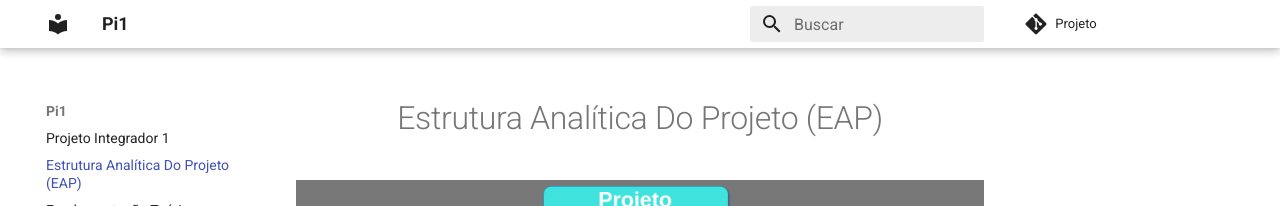
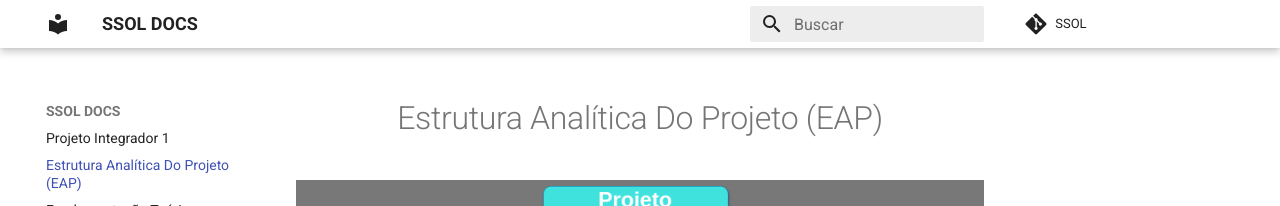
Before and after one commit to ssol-organization/Wiki, an MkDocs documentation site: the page built from docs/eap.md, in a window 1280 px wide. Shown: the top 206 px of the page. Built offline with MkDocs 1.6.1 and Material for MkDocs 9.7.7, drawn with Linux system fonts in a browser that asks for light colours; comment, search, counter and statistics services are not loaded.

Commit message:
Update mkdocs.yml

```diff
--- a/mkdocs.yml
+++ b/mkdocs.yml
@@ -1,4 +1,4 @@
-site_name: Pi1
+site_name: SSOL DOCS
 dev_addr: '0.0.0.0:8000'
 theme:
     name: material
@@ -7,8 +7,8 @@ theme:
         primary: 'white'
     # logo: 'favicon.png'
 
-repo_name: 'Projeto'
-repo_url: 'https://github.com/fga-projeto-integrador-1/Projeto'
+repo_name: 'SSOL'
+repo_url: 'https://github.com/fga-projeto-integrador-1/SSol'
 
 extra_css:
     - 'stylesheets/cards.css'
```
